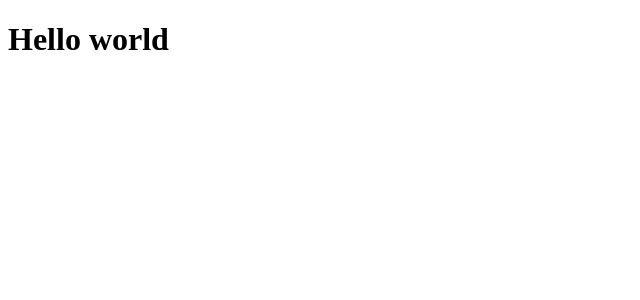
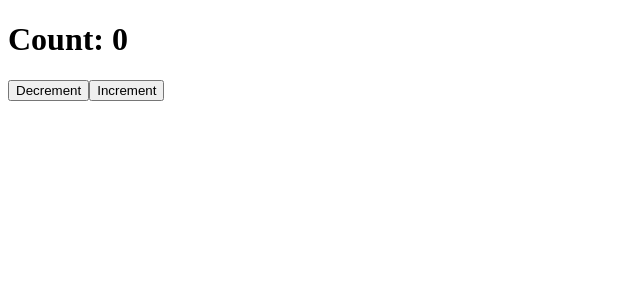
Before and after one commit to sikandar100/react-task, a React (Create React App) app: page / in a window 1280 px wide. Shown: the top 300 px of the page, without its empty margins (0-640 px from the left). Built offline with nearby package versions, Linux system fonts and the light colour scheme.

Commit message:
setup: redux

```diff
--- a/config-overrides.js
+++ b/config-overrides.js
@@ -3,7 +3,8 @@ const path = require("path")
 module.exports = (config) => {
 
   Object.assign(config.resolve.alias, {
-    components: path.resolve(__dirname, "src/components")
+    components: path.resolve(__dirname, "src/components"),
+    stores: path.resolve(__dirname, "src/stores")
   })
 
   return config
--- a/package.json
+++ b/package.json
@@ -3,11 +3,15 @@
   "version": "0.1.0",
   "private": true,
   "dependencies": {
+    "@reduxjs/toolkit": "^1.6.2",
     "@types/node": "^16.11.6",
     "@types/react": "^17.0.33",
     "@types/react-dom": "^17.0.10",
+    "@types/react-redux": "^7.1.20",
+    "immer": "^9.0.6",
     "react": "^17.0.2",
     "react-dom": "^17.0.2",
+    "react-redux": "^7.2.6",
     "react-scripts": "4.0.3",
     "typescript": "^4.4.4"
   },
--- a/src/components/App/index.tsx
+++ b/src/components/App/index.tsx
@@ -1,5 +1,24 @@
 import { FC } from "react";
+import { useDispatch, useSelector } from "react-redux";
+import store from "stores";
+import { decrement, increment } from "stores/actions";
 
-const App: FC = () => <h1>Hello world</h1>;
+import { IState } from "stores/types";
+
+const App: FC = () => {
+  const count = useSelector((store: IState) => store.count);
+  const dispatch = useDispatch<typeof store.dispatch>();
+
+  const onDecrement = () => dispatch(decrement());
+  const onIncrement = () => dispatch(increment());
+
+  return (
+    <div>
+      <h1>Count: {count}</h1>
+      <button onClick={onDecrement}>Decrement</button>
+      <button onClick={onIncrement}>Increment</button>
+    </div>
+  );
+};
 
 export default App;
--- a/src/index.tsx
+++ b/src/index.tsx
@@ -1,10 +1,14 @@
 import React from "react";
 import ReactDOM from "react-dom";
 import App from "components/App";
+import { Provider } from "react-redux";
+import store from "stores";
 
 ReactDOM.render(
   <React.StrictMode>
-    <App />
+    <Provider store={store}>
+      <App />
+    </Provider>
   </React.StrictMode>,
   document.getElementById("root")
 );
--- /dev/null
+++ b/src/stores/actions.ts
@@ -0,0 +1,8 @@
+import { EAction, IAction } from "./types";
+
+export const increment = (): IAction => ({
+  type: EAction.INCREMENT,
+});
+export const decrement = (): IAction => ({
+  type: EAction.DECREMENT,
+});
--- /dev/null
+++ b/src/stores/index.ts
@@ -0,0 +1,31 @@
+import { configureStore } from "@reduxjs/toolkit";
+import produce from "immer";
+import { EAction, IAction, IState } from "./types";
+
+const initialState: IState = {
+  count: 0,
+};
+
+const reducer = (state = initialState, action: IAction): IState => {
+  const { type } = action;
+  switch (type) {
+    case EAction.DECREMENT: {
+      return produce(state, (draft) => {
+        draft.count--;
+      });
+    }
+    case EAction.INCREMENT: {
+      return produce(state, (draft) => {
+        draft.count++;
+      });
+    }
+  }
+
+  return state;
+};
+
+const store = configureStore({
+  reducer,
+});
+
+export default store;
--- /dev/null
+++ b/src/stores/types.ts
@@ -0,0 +1,10 @@
+export interface IState {
+  count: number;
+}
+export enum EAction {
+  INCREMENT = "INCREMENT",
+  DECREMENT = "DECREMENT",
+}
+export interface IAction {
+  type: EAction;
+}
```
Also changed, not shown: 2 other files (tests, documents, lock files or other folders).
